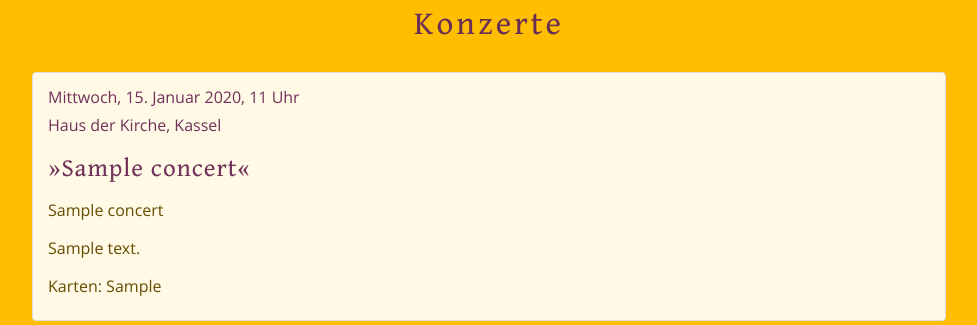
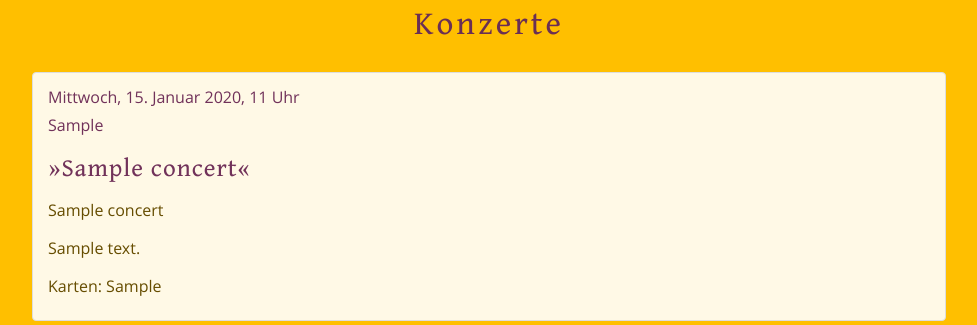
Before and after one commit to merenor/liedfestivalkassel, a Django app: page / in a window 1280 px wide. Shown: the part 1792-2117 px from the top of the page, without its empty margins (151-1128 px from the left). Run offline with Django 3.2, Linux system fonts and the light colour scheme; tables that the repository leaves empty hold one stand-in row (values such as "Sample post"); grey boxes marked "Sample" are stand-in pictures; parts of the project's set-up code (start-up, migrations or seed data) failed here and were passed over; some libraries are stand-ins or nearby versions.

Commit message:
konzerte location error fixed

```diff
--- a/home/templates/home/konzerte.html
+++ b/home/templates/home/konzerte.html
@@ -7,7 +7,8 @@
     <div class="list-group">
     {% for concert in concerts %}
       <div class="list-group-item">
-        <p class="red" style="padding-bottom: 5px;">{{ concert.performance_date|date:"l, j. F Y, H"}} Uhr<br />Haus der Kirche, Kassel</p>
+        <p class="red" style="padding-bottom: 5px;">{{ concert.performance_date|date:"l, j. F Y, H"}}
+          Uhr<br />{{ concert.location }}</p>
         <h4 class="bg-1">»{{ concert.title }}«</h3>
           <p>{{ concert.subtitle }}</p>
           <p>{{ concert.text }}</p>
@@ -20,7 +21,7 @@
     <h3 class="text-center" style="padding-top: 1em">Weitere Veranstaltungen</h3>
       <div class="list-group">
       <div class="list-group-item">
-        <h4 class="bg-1">Workshop</h3>
+        <h4 class="bg-1">Workshop</h4>
         <p>Auch diesmal bietet das <strong>piano.voce.ensemble</strong> Studenten und fortgeschrittenen Laien
           die Möglichkeit, neue Impulse zur Entwicklung ihrer Stimme in Technik und Interpretation
           zu erfahren. Die Sänger und Pianisten des <strong>piano.voce.ensembles</strong> arbeiten an zwei
@@ -30,7 +31,7 @@
         <p><a href="#workshop">Details zum Workshop</a></p>
         </div>
         <div class="list-group-item">
-          <h4 class="bg-1">Lied in der Schule</h3>
+          <h4 class="bg-1">Lied in der Schule</h4>
           <p>Nicht zuletzt aufgrund des positiven Feedbacks geht das <strong>piano.voce.ensemble</strong> wieder in
             die Schulen, damit Jugendliche das Lied und seine Interpreten ganz aus der Nähe erleben
             können: Gesprächskonzerte mit Künstlern »zum Anfassen«, die spannend über das Lied, ihren
```
